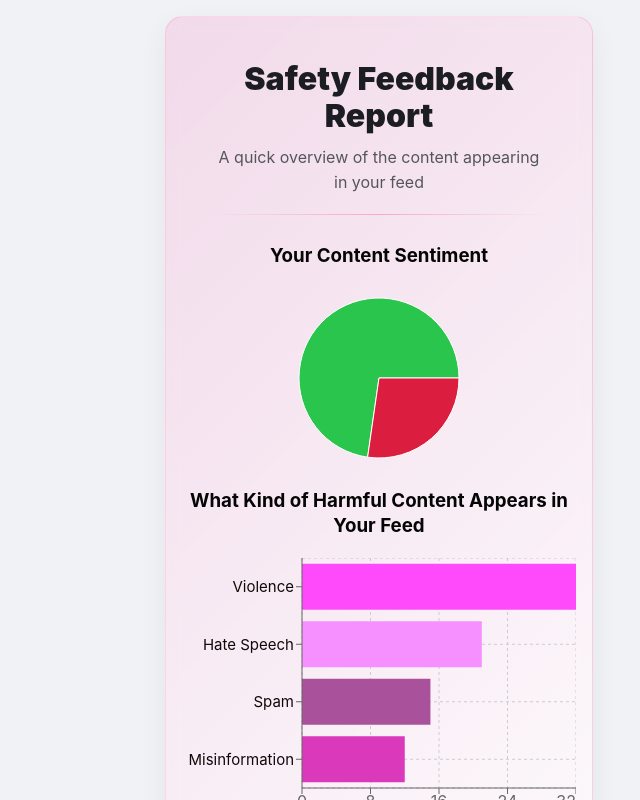
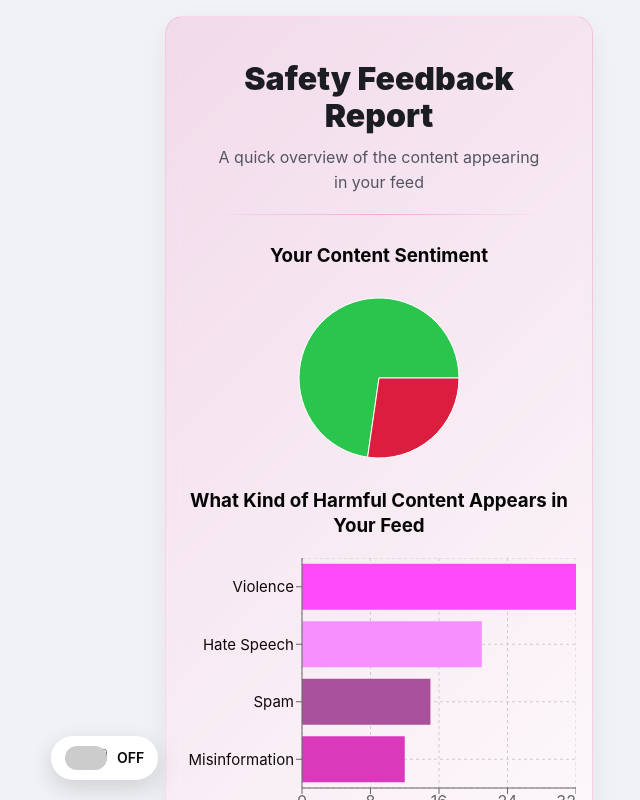
Before and after one commit to MayaAtwan/BeSafeHack5, a React (Vite) app in the folder Facebook_Mock/: page /feedback in a window 1280 px wide. Shown: the top 800 px of the page, without its empty margins (261-901 px from the left). Built offline with nearby package versions, Linux system fonts and the light colour scheme.

Commit message:
Add: floating toggle button on feedback page

```diff
--- a/Facebook_Mock/src/App.css
+++ b/Facebook_Mock/src/App.css
@@ -129,6 +129,7 @@
 }
 
 /*feedback button style */
+/*
 .feedback-button-container {
   position: fixed;
   bottom: 20px;
@@ -144,3 +145,57 @@
 .feedback-button-container .feedback-button {
   margin-left: auto;
 }
+
+.feedback-button-container .toggle-wrapper {
+  margin-left: auto;
+  display: flex;
+  align-items: center;
+}
+*/
+
+
+/* feedback + toggle shared container */
+.feedback-button-container {
+  position: fixed;
+  bottom: 20px;
+  left: 50%;
+  transform: translateX(-50%);
+  width: 100%;
+  max-width: 680px;
+  padding: 0 12px;
+  box-sizing: border-box;
+  z-index: 1000;
+
+  display: flex;
+  align-items: center;
+}
+
+
+.floatingToggle {
+  position: fixed;
+  bottom: 20px;
+  left: 50%;
+  transform: translateX(-50%);
+  width: 100%;
+  max-width: 680px;
+  padding: 0 12px;
+  box-sizing: border-box;
+  z-index: 1000;
+
+  display: flex;
+  justify-content: flex-end;
+}
+
+
+/* feedback stays at START */
+/*
+.feedback-button-container .feedback-button {
+  margin: 0;
+}
+
+.feedback-button-container .toggle-wrapper {
+  margin-left: auto;
+  display: flex;
+  align-items: center;
+}
+*/
--- a/Facebook_Mock/src/App.jsx
+++ b/Facebook_Mock/src/App.jsx
@@ -6,6 +6,7 @@ import './App.css';
 import FeedbackButton from './components/FeedbackButton';
 import { Routes, Route, useLocation } from 'react-router-dom';
 import FeedbackPage from '../pages/FeedbackPage'
+import FloatingToggle from './components/FloatingToggle';
 
 function App() {
   const location = useLocation();
@@ -51,8 +52,15 @@ function App() {
             <div className="feedback-button-container">
               <FeedbackButton />
             </div>
+
             )}
 
+
+            {isFeedbackPage && (
+              <div className="floatingToggle">
+                <FloatingToggle />
+              </div>
+            )}
 
           </section>
           <aside className="app-main-side" aria-hidden="true" />
--- /dev/null
+++ b/Facebook_Mock/src/components/FloatingToggle.jsx
@@ -0,0 +1,54 @@
+import { useState } from "react";
+
+export default function FloatingToggle() {
+  const [enabled, setEnabled] = useState(false);
+
+  return (
+    <div style={styles.container}>
+      <span style={styles.label}>
+        {enabled ? "ON" : "OFF"}
+      </span>
+
+      <label style={styles.switch}>
+        <input
+          type="checkbox"
+          checked={enabled}
+          onChange={() => setEnabled(!enabled)}
+        />
+        <span style={styles.slider}></span>
+      </label>
+    </div>
+  );
+}
+
+const styles = {
+container: {
+  display: "flex",
+  alignItems: "center",
+  gap: "10px",
+  background: "#fff",
+  padding: "10px 14px",
+  borderRadius: "999px",
+  boxShadow: "0 8px 24px rgba(0,0,0,0.15)",
+},
+
+  label: {
+    fontSize: "14px",
+    fontWeight: 600
+  },
+
+  switch: {
+    position: "relative",
+    width: "42px",
+    height: "24px"
+  },
+
+  slider: {
+    position: "absolute",
+    cursor: "pointer",
+    inset: 0,
+    backgroundColor: "#ccc",
+    borderRadius: "999px",
+    transition: "0.3s"
+  }
+};
```
